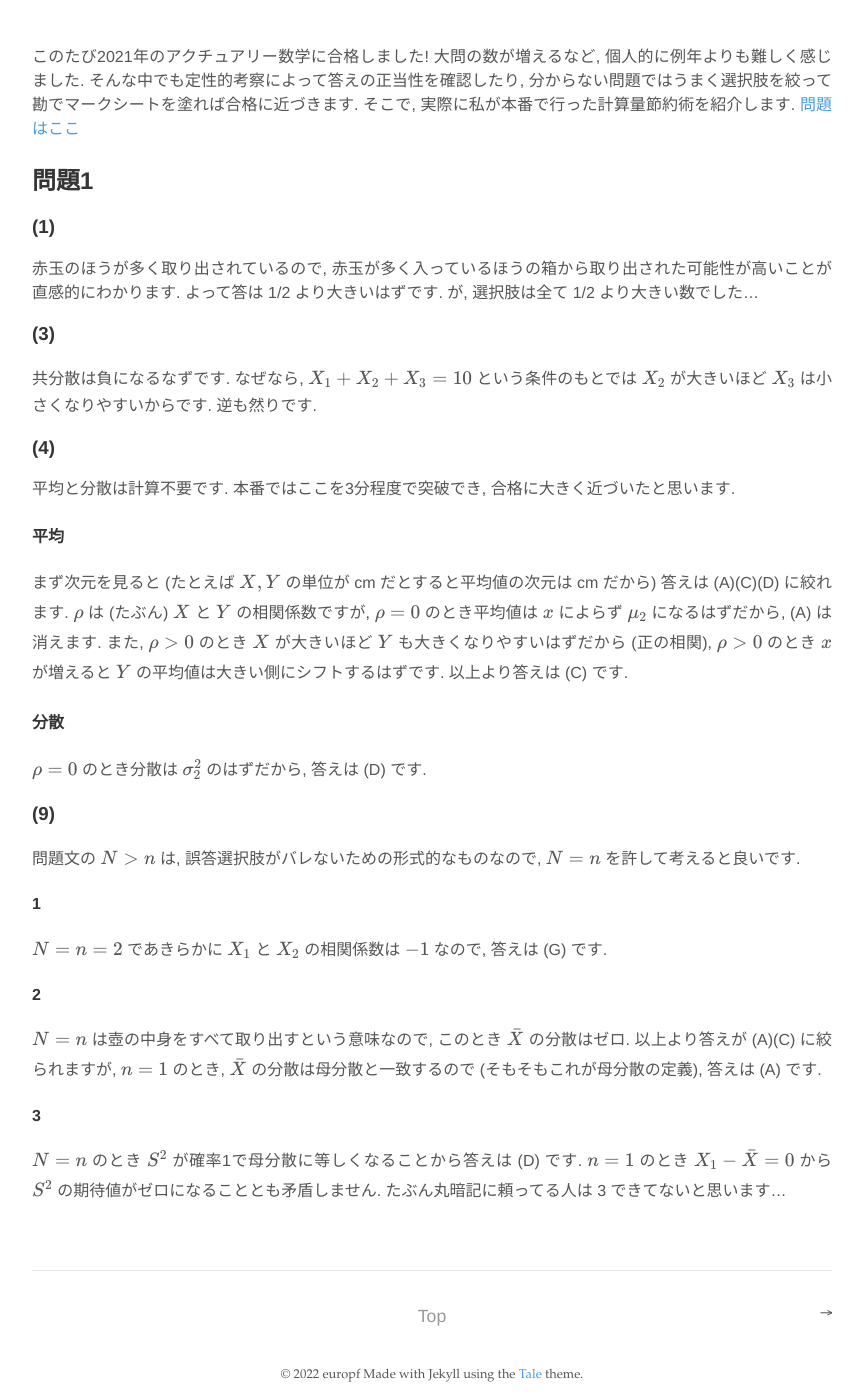
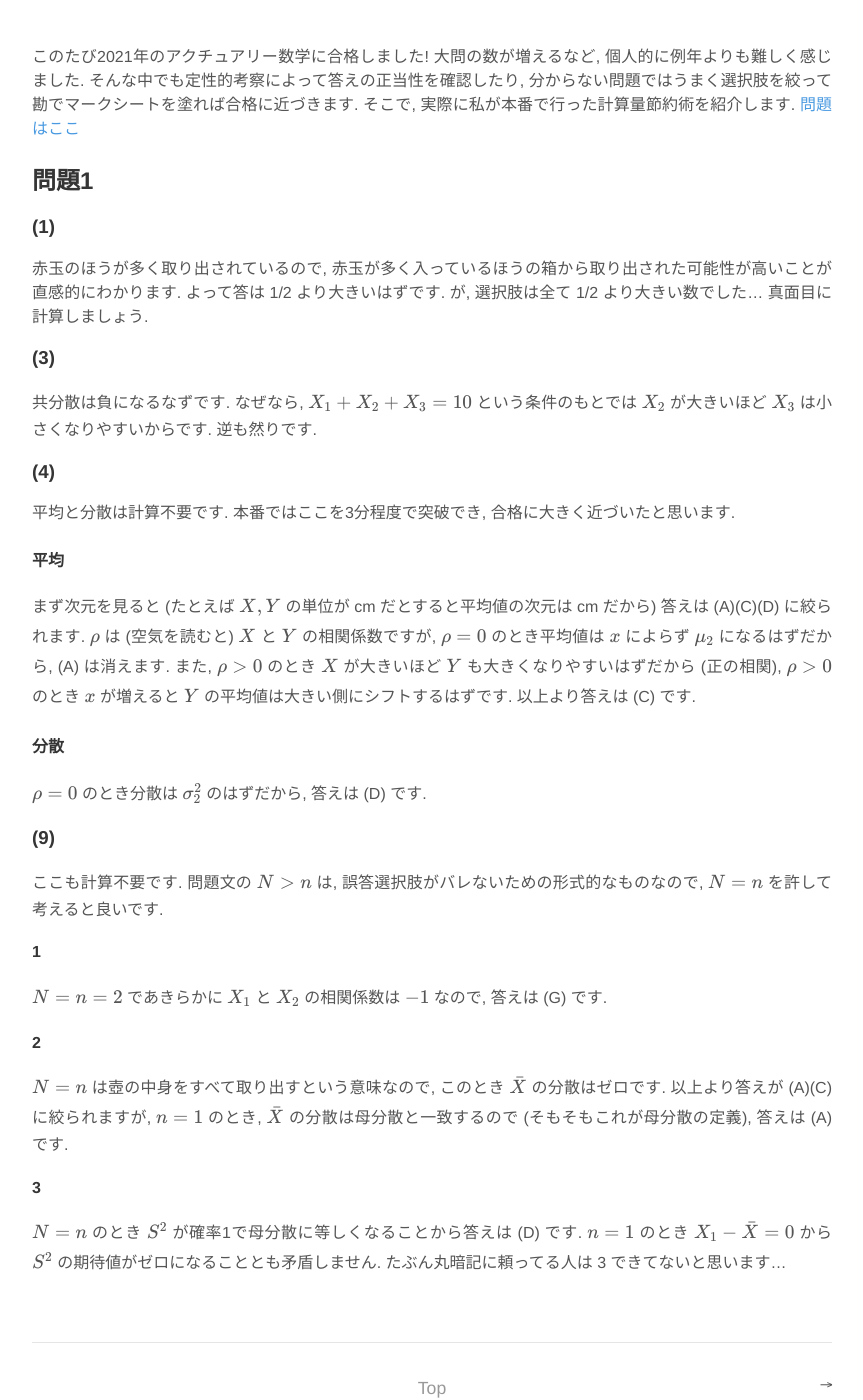
Before and after one commit to europf/europf.github.io, a Jekyll site: the page built from _posts/2022-02-20-ac-math-2021.md, in a window 1280 px wide and 1400 px high, scrolled down 275 px. Shown: the whole window, without its empty margins (208-1071 px from the left). Built offline with Jekyll 4.4.1, drawn with Linux system fonts in a browser that asks for light colours; nearby versions of some CDN libraries.

Commit message:
2021math-4

```diff
--- a/_posts/2022-02-20-ac-math-2021.md
+++ b/_posts/2022-02-20-ac-math-2021.md
@@ -11,20 +11,20 @@ excerpt_separator: <!--more-->
 
 ## 問題1
 ### (1)
-赤玉のほうが多く取り出されているので, 赤玉が多く入っているほうの箱から取り出された可能性が高いことが直感的にわかります. よって答は 1/2 より大きいはずです. が, 選択肢は全て 1/2 より大きい数でした...
+赤玉のほうが多く取り出されているので, 赤玉が多く入っているほうの箱から取り出された可能性が高いことが直感的にわかります. よって答は 1/2 より大きいはずです. が, 選択肢は全て 1/2 より大きい数でした... 真面目に計算しましょう.
 ### (3)
 共分散は負になるなずです. なぜなら, $X_1+X_2+X_3=10$ という条件のもとでは $X_2$ が大きいほど $X_3$ は小さくなりやすいからです. 逆も然りです.
 ### (4)
 平均と分散は計算不要です. 本番ではここを3分程度で突破でき, 合格に大きく近づいたと思います.
 #### 平均
-まず次元を見ると (たとえば $X, Y$ の単位が cm だとすると平均値の次元は cm だから) 答えは (A)(C)(D) に絞れます. $\rho$ は (たぶん) $X$ と $Y$ の相関係数ですが, $\rho = 0$ のとき平均値は $x$ によらず $\mu_2$ になるはずだから, (A) は消えます. また, $\rho > 0$ のとき $X$ が大きいほど $Y$ も大きくなりやすいはずだから (正の相関), $\rho > 0$ のとき $x$ が増えると $Y$ の平均値は大きい側にシフトするはずです. 以上より答えは (C) です.
+まず次元を見ると (たとえば $X, Y$ の単位が cm だとすると平均値の次元は cm だから) 答えは (A)(C)(D) に絞られます. $\rho$ は (空気を読むと) $X$ と $Y$ の相関係数ですが, $\rho = 0$ のとき平均値は $x$ によらず $\mu_2$ になるはずだから, (A) は消えます. また, $\rho > 0$ のとき $X$ が大きいほど $Y$ も大きくなりやすいはずだから (正の相関), $\rho > 0$ のとき $x$ が増えると $Y$ の平均値は大きい側にシフトするはずです. 以上より答えは (C) です.
 #### 分散
 $\rho = 0$ のとき分散は $\sigma_2^2$ のはずだから, 答えは (D) です.
 ### (9)
-問題文の $N > n$ は, 誤答選択肢がバレないための形式的なものなので, $N = n$ を許して考えると良いです.
+ここも計算不要です. 問題文の $N > n$ は, 誤答選択肢がバレないための形式的なものなので, $N = n$ を許して考えると良いです.
 #### 1
 $N = n = 2$ であきらかに $X_1$ と $X_2$ の相関係数は $-1$ なので, 答えは (G) です.
 #### 2
-$N = n$ は壺の中身をすべて取り出すという意味なので, このとき $\bar{X}$ の分散はゼロ. 以上より答えが (A)(C) に絞られますが, $n = 1$ のとき, $\bar{X}$ の分散は母分散と一致するので (そもそもこれが母分散の定義), 答えは (A) です.
+$N = n$ は壺の中身をすべて取り出すという意味なので, このとき $\bar{X}$ の分散はゼロです. 以上より答えが (A)(C) に絞られますが, $n = 1$ のとき, $\bar{X}$ の分散は母分散と一致するので (そもそもこれが母分散の定義), 答えは (A) です.
 #### 3
 $N = n$ のとき $S^2$ が確率1で母分散に等しくなることから答えは (D) です. $n = 1$ のとき $X_1 - \bar{X} = 0$ から $S^2$ の期待値がゼロになることとも矛盾しません. たぶん丸暗記に頼ってる人は 3 できてないと思います...
```
